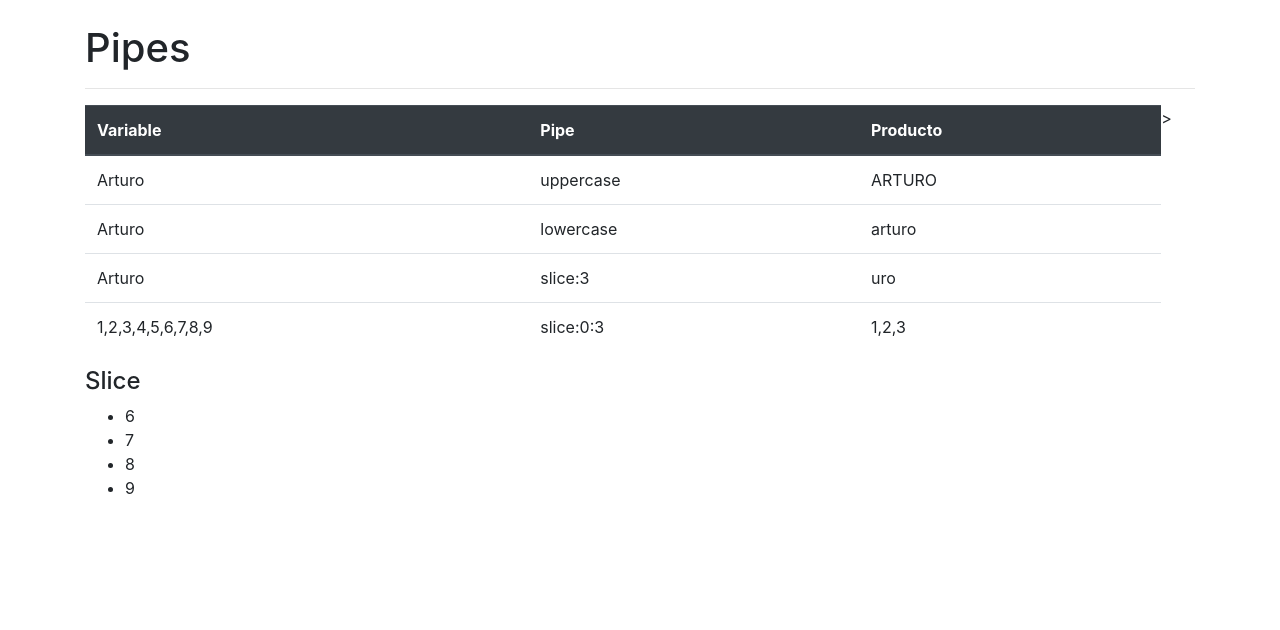
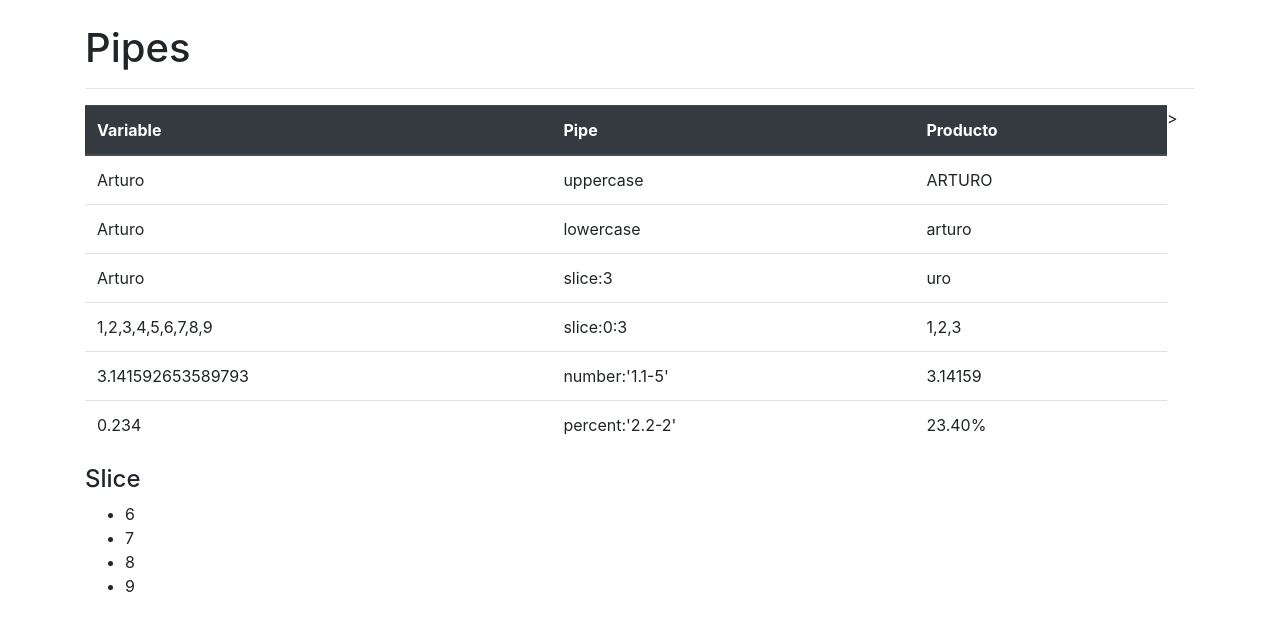
Before and after one commit to arturobarbaro/angularUdemy, an Angular app: page / in a window 1280 px wide. Shown: the top 630 px of the page. Built offline with nearby package versions, Linux system fonts and the light colour scheme.

Commit message:
Pipes numeros y porcentajes

```diff
--- a/src/app/app.component.html
+++ b/src/app/app.component.html
@@ -32,6 +32,16 @@
       <td> slice:0:3 </td>
       <td> {{array|slice:0:3}} </td>
     </tr>
+    <tr>
+      <td> {{PI}} </td>
+      <td> number:'1.1-5' </td>
+      <td> {{PI|number:'1.1-5'}} </td>
+    </tr>
+    <tr>
+      <td> {{a}} </td>
+      <td> percent:'2.2-2' </td>
+      <td> {{a|percent:'2.2-2'}} </td>
+    </tr>
   </tbody>
 </table>
 
--- a/src/app/app.component.ts
+++ b/src/app/app.component.ts
@@ -7,5 +7,10 @@ import { Component } from '@angular/core';
 })
 export class AppComponent {
   nombre = "Arturo";
+
   array = [1,2,3,4,5,6,7,8,9];
+
+  PI = Math.PI;
+
+  a=0.234;
 }
```
